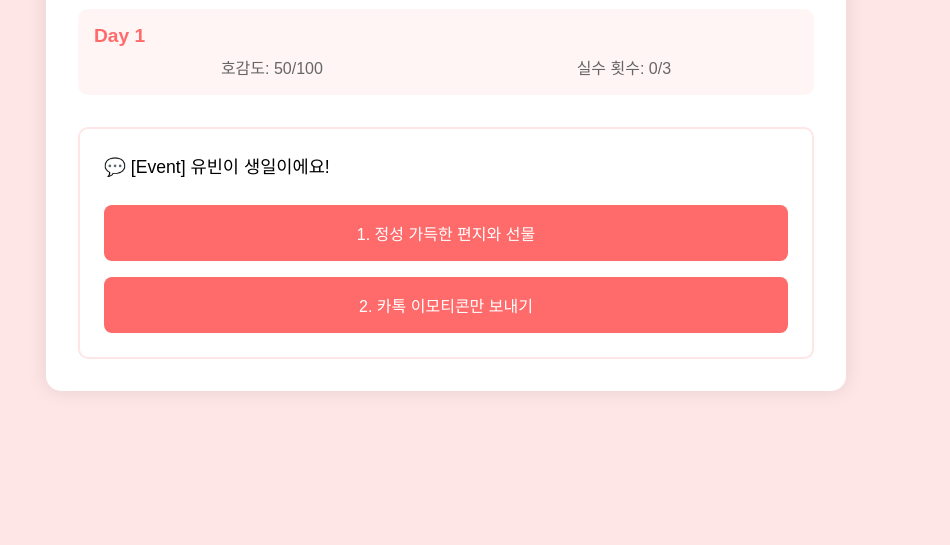
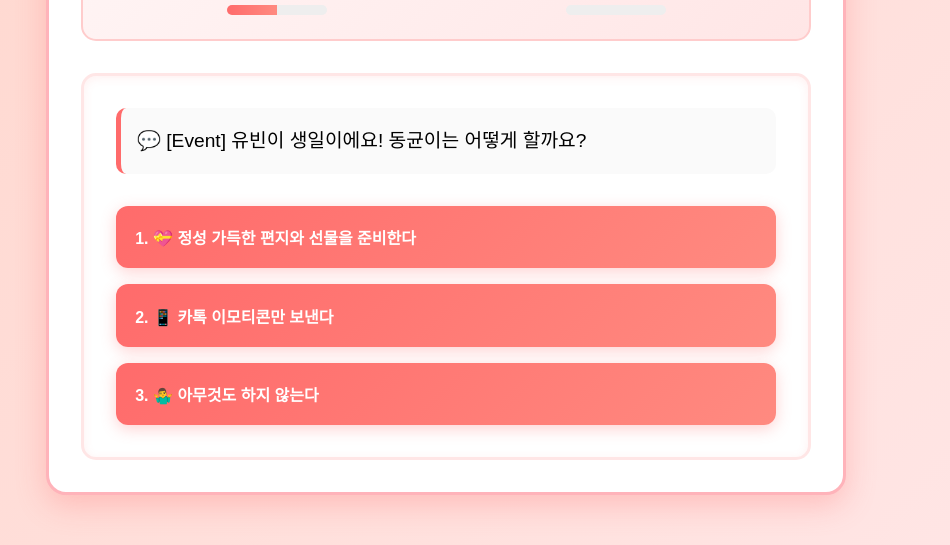
Before and after one commit to ssssssg-hub/DongGyun, a plain HTML site: page index.html in a window 1280 px wide. Shown: the part 255-800 px from the top of the page, without its empty margins (194-1144 px from the left). Drawn offline with Linux system fonts and the light colour scheme.

Commit message:
화면추가

```diff
--- a/game.js
+++ b/game.js
@@ -13,10 +13,15 @@ class DatingSimulator {
     this.events = [
       {
         day: 1,
-        text: "💬 [Event] 유빈이 생일이에요!",
+        text: "💬 [Event] 유빈이 생일이에요! 동균이는 어떻게 할까요?",
         choices: [
-          { text: "정성 가득한 편지와 선물", affection: 10, flag: "hasGift" },
-          { text: "카톡 이모티콘만 보내기", affection: -5 },
+          {
+            text: "💝 정성 가득한 편지와 선물을 준비한다",
+            affection: 12,
+            flag: "hasGift",
+          },
+          { text: "📱 카톡 이모티콘만 보낸다", affection: -5 },
+          { text: "🤷‍♂️ 아무것도 하지 않는다", affection: -10 },
         ],
       },
       {
@@ -24,11 +29,12 @@ class DatingSimulator {
         text: "💬 [Event] 동균이가 유빈이에게 밥 약속을 잡으려 해요.",
         choices: [
           {
-            text: "'이번 주말 어때? 내가 맛집 찾아볼게!'",
+            text: "🍽️ '이번 주말 어때? 내가 맛집 찾아볼게!'",
             affection: 10,
             flag: "hasDate",
           },
-          { text: "'그냥 대충 근처에서 먹자'", affection: -5 },
+          { text: "😐 '그냥 대충 근처에서 먹자'", affection: -3 },
+          { text: "📞 '언제든 시간 되면 연락해'", affection: 5 },
         ],
       },
       {
@@ -36,111 +42,128 @@ class DatingSimulator {
         text: "💬 [Event] 유빈이가 동균이에게 영화를 보자고 해요.",
         choices: [
           {
-            text: "'좋아! 로맨스 영화는 어때?'",
-            affection: 5,
+            text: "💕 '좋아! 로맨스 영화는 어때?'",
+            affection: 8,
             flag: "hasMovie",
           },
-          { text: "'난 액션 영화가 좋은데...'", affection: -3 },
+          { text: "💥 '난 액션 영화가 좋은데...'", affection: -3 },
+          { text: "🤔 '네가 고르는 걸로 하자'", affection: 6 },
         ],
       },
       {
         day: 4,
-        text: "💬 [Event] 유빈이가 갑자기 기분이 좋지 않아요.",
+        text: "💬 [Event] 유빈이가 갑자기 기분이 좋지 않아 보여요.",
         choices: [
-          { text: "'무슨 일 있어? 내가 들어줄게'", affection: 8 },
-          { text: "'나도 오늘 컨디션이 안 좋아'", affection: -7 },
+          { text: "🤗 '무슨 일 있어? 내가 들어줄게'", affection: 10 },
+          { text: "😕 '나도 오늘 컨디션이 안 좋아'", affection: -7 },
+          { text: "☕ '커피 한잔 할까? 기분 전환하자'", affection: 7 },
         ],
       },
       {
         day: 5,
-        text: "💬 [Event] 유빈이가 여행을 가자고 해요.",
+        text: "💬 [Event] 유빈이가 여행을 가자고 제안해요.",
         choices: [
-          { text: "'좋아! 제주도는 어때?'", affection: 12, flag: "hasTravel" },
-          { text: "'여행은 좀 부담스러울 것 같아'", affection: -8 },
+          {
+            text: "✈️ '좋아! 제주도는 어때?'",
+            affection: 15,
+            flag: "hasTravel",
+          },
+          { text: "😰 '여행은 좀 부담스러울 것 같아'", affection: -8 },
+          { text: "🗓️ '계획을 세워보자'", affection: 8 },
         ],
       },
       {
         day: 6,
-        text: "💬 [Event] 유빈이의 친구가 동균이를 만나고 싶어해요.",
+        text: "💬 [Event] 유빈이의 친구들이 동균이를 만나고 싶어해요.",
         choices: [
-          { text: "'좋아! 같이 밥 먹자'", affection: 7 },
-          { text: "'아직은 좀 그렇지 않을까?'", affection: -5 },
+          { text: "😊 '좋아! 같이 밥 먹자'", affection: 9 },
+          { text: "😬 '아직은 좀 그렇지 않을까?'", affection: -5 },
+          { text: "🎉 '언제든 환영이야!'", affection: 12 },
         ],
       },
       {
         day: 7,
-        text: "💬 [Event] 유빈이가 동균이의 취미에 대해 물어봐요.",
+        text: "💬 [Event] 유빈이가 동균이의 취미에 대해 궁금해해요.",
         choices: [
-          { text: "'책 읽는 걸 좋아해. 너는?'", affection: 6 },
-          { text: "'별로 취미 없어'", affection: -4 },
+          { text: "📚 '책 읽는 걸 좋아해. 너는 어때?'", affection: 8 },
+          { text: "🤷‍♂️ '별로 취미 없어'", affection: -4 },
+          { text: "🎮 '게임이랑 영화 보는 거 좋아해'", affection: 6 },
         ],
       },
       {
         day: 8,
         text: "💬 [Event] 유빈이가 동균이의 과거 연애 경험을 물어봐요.",
         choices: [
-          { text: "'솔직하게 이야기하기'", affection: 5 },
-          { text: "'그런 얘기는 좀 그렇지 않을까?'", affection: -6 },
+          { text: "😌 솔직하게 이야기한다", affection: 7 },
+          { text: "😅 '그런 얘기는 좀 그렇지 않을까?'", affection: -6 },
+          { text: "🤗 '너만 있으면 돼'", affection: 10 },
         ],
       },
       {
         day: 9,
-        text: "💬 [Event] 유빈이가 동균이에게 고민을 털어놓아요.",
+        text: "💬 [Event] 유빈이가 동균이에게 진지한 고민을 털어놓아요.",
         choices: [
-          { text: "'진심으로 공감하고 조언하기'", affection: 10 },
-          { text: "'그냥 대충 넘기기'", affection: -8 },
+          { text: "🫂 진심으로 공감하고 조언한다", affection: 12 },
+          { text: "😐 그냥 대충 넘긴다", affection: -10 },
+          { text: "💪 '함께 해결해보자'", affection: 15 },
         ],
       },
       {
         day: 10,
-        text: "💬 [Event] 유빈이가 동균이에게 고백을 기다리고 있어요.",
+        text: "💬 [Event] 분위기가 무르익었어요. 유빈이가 고백을 기다리고 있는 것 같아요.",
         choices: [
           {
-            text: "'너를 좋아해. 나랑 사귀자'",
-            affection: 15,
+            text: "💖 '너를 좋아해. 나랑 사귀자'",
+            affection: 20,
             flag: "hasConfession",
           },
-          { text: "'아직은 좀 이른 것 같아'", affection: -10 },
+          { text: "😰 '아직은 좀 이른 것 같아'", affection: -12 },
+          { text: "🤝 '좋은 친구로 지내자'", affection: -5 },
         ],
       },
       {
         day: 11,
-        text: "💬 [Event] 유빈이의 부모님이 동균이를 만나고 싶어해요.",
+        text: "💬 [Event] 유빈이의 부모님이 동균이를 만나고 싶어하세요.",
         choices: [
-          { text: "'기꺼이 만나러 가기'", affection: 12 },
-          { text: "'아직은 좀 부담스러워'", affection: -8 },
+          { text: "😊 기꺼이 만나러 간다", affection: 12 },
+          { text: "😬 '아직은 좀 부담스러워'", affection: -8 },
+          { text: "🎁 '선물을 준비해서 가야겠어'", affection: 15 },
         ],
       },
       {
         day: 12,
         text: "💬 [Event] 유빈이가 동균이의 미래 계획을 물어봐요.",
         choices: [
-          { text: "'진지하게 미래 계획 이야기하기'", affection: 10 },
-          { text: "'아직은 잘 모르겠어'", affection: -5 },
+          { text: "💼 진지하게 미래 계획을 이야기한다", affection: 10 },
+          { text: "🤷‍♂️ '아직은 잘 모르겠어'", affection: -5 },
+          { text: "💕 '너와 함께하는 미래를 꿈꿔'", affection: 15 },
         ],
       },
       {
         day: 13,
-        text: "💬 [Event] 유빈이가 동균이에게 선물을 주고 싶어해요.",
+        text: "💬 [Event] 유빈이가 동균이에게 특별한 선물을 주려고 해요.",
         choices: [
-          { text: "'고마워, 나도 너를 위한 선물이 있어'", affection: 12 },
-          { text: "'선물은 좀 부담스러워'", affection: -7 },
+          { text: "🎁 '고마워, 나도 너를 위한 선물이 있어'", affection: 12 },
+          { text: "😅 '선물은 좀 부담스러워'", affection: -7 },
+          { text: "🤗 '네 마음이 가장 소중해'", affection: 10 },
         ],
       },
       {
         day: 14,
-        text: "�� [Event] 유빈이가 동균이의 취향을 물어봐요.",
+        text: "💬 [Event] 유빈이가 동균이의 취향에 대해 더 자세히 알고 싶어해요.",
         choices: [
-          { text: "'자세히 설명해주기'", affection: 8 },
-          { text: "'별로 특별한 취향은 없어'", affection: -5 },
+          { text: "📝 자세히 설명해준다", affection: 8 },
+          { text: "😐 '별로 특별한 취향은 없어'", affection: -5 },
+          { text: "💕 '너의 취향도 궁금해'", affection: 10 },
         ],
       },
       {
         day: 15,
-        text: "💬 [Event] 유빈이가 동균이에게 특별한 날을 만들어주고 싶어해요.",
+        text: "💬 [Event] 유빈이가 동균이와 함께 특별한 하루를 만들고 싶어해요.",
         choices: [
-          { text: "'함께 특별한 추억 만들기'", affection: 15 },
-          { text: "'평범한 데이트로 만족하기'", affection: 5 },
+          { text: "🌟 함께 특별한 추억을 만든다", affection: 18 },
+          { text: "😊 평범한 데이트로 만족한다", affection: 8 },
+          { text: "💖 '매일이 너와 함께라면 특별해'", affection: 20 },
         ],
       },
     ];
@@ -156,6 +179,17 @@ class DatingSimulator {
     document.getElementById("day-info").textContent = `Day ${this.day}`;
     document.getElementById("affection").textContent = this.affection;
     document.getElementById("mistakes").textContent = this.mistakes;
+
+    // Update progress bars
+    const affectionPercent = (this.affection / 100) * 100;
+    const mistakesPercent = (this.mistakes / 3) * 100;
+
+    document.getElementById(
+      "affection-fill"
+    ).style.width = `${affectionPercent}%`;
+    document.getElementById(
+      "mistakes-fill"
+    ).style.width = `${mistakesPercent}%`;
   }
 
   showCurrentEvent() {
@@ -181,6 +215,11 @@ class DatingSimulator {
   }
 
   makeChoice(choice) {
+    // Disable all buttons to prevent double clicks
+    const buttons = document.querySelectorAll(".choice-btn");
+    buttons.forEach((btn) => (btn.disabled = true));
+
+    setTimeout(() => {
       this.affection += choice.affection;
       this.affection = Math.max(0, Math.min(100, this.affection));
 
@@ -200,6 +239,7 @@ class DatingSimulator {
       } else {
         this.showCurrentEvent();
       }
+    }, 500);
   }
 
   endGame() {
@@ -207,24 +247,47 @@ class DatingSimulator {
     const choices = document.getElementById("choices");
 
     let endingMessage = "";
+    let endingEmoji = "";
 
     if (this.mistakes >= 3) {
-      endingMessage = "❌ 실수를 너무 많이 해서 유빈이가 실망했어요...";
+      endingMessage =
+        "실수를 너무 많이 해서 유빈이가 실망했어요... 다음엔 더 신중하게 행동해보세요!";
+      endingEmoji = "❌";
     } else if (this.affection <= 0) {
-      endingMessage = "💔 호감도가 0이 되어 유빈이가 떠났어요...";
+      endingMessage =
+        "호감도가 0이 되어 유빈이가 떠났어요... 상대방의 마음도 생각해보세요.";
+      endingEmoji = "💔";
     } else if (this.affection >= 90 && this.specialFlags.hasConfession) {
-      endingMessage = "💖 완벽한 엔딩! 유빈이와 행복한 연애를 시작했어요!";
+      endingMessage =
+        "완벽한 엔딩! 유빈이와 행복한 연애를 시작했어요! 두 사람의 미래가 기대되네요!";
+      endingEmoji = "💖";
     } else if (this.affection >= 80) {
-      endingMessage = "💕 좋은 엔딩! 유빈이와의 관계가 더 깊어졌어요!";
-    } else if (this.affection >= 70) {
-      endingMessage = "💝 평범한 엔딩! 유빈이와 친구로 남았어요.";
+      endingMessage =
+        "좋은 엔딩! 유빈이와의 관계가 더욱 깊어졌어요! 앞으로도 서로를 아끼세요.";
+      endingEmoji = "💕";
+    } else if (this.affection >= 60) {
+      endingMessage =
+        "평범한 엔딩! 유빈이와 좋은 친구로 남았어요. 우정도 소중한 관계랍니다.";
+      endingEmoji = "💝";
     } else {
-      endingMessage = "💔 아쉬운 엔딩... 유빈이와의 관계가 소원해졌어요.";
+      endingMessage =
+        "아쉬운 엔딩... 유빈이와의 관계가 소원해졌어요. 다시 시도해보세요!";
+      endingEmoji = "😢";
     }
 
-    eventText.textContent = endingMessage;
+    eventText.innerHTML = `
+          <div class="ending-container">
+              <div class="ending-text">${endingEmoji} ${endingMessage}</div>
+              <div style="margin: 1rem 0; font-size: 1.1rem;">
+                  최종 호감도: ${this.affection}/100<br>
+                  실수 횟수: ${this.mistakes}/3<br>
+                  진행한 날: ${this.day - 1}일
+              </div>
+          </div>
+      `;
+
     choices.innerHTML =
-      '<button class="choice-btn" onclick="location.reload()">다시 시작하기</button>';
+      '<button class="restart-btn" onclick="location.reload()">🔄 다시 시작하기</button>';
   }
 }
 
--- a/index.html
+++ b/index.html
@@ -12,8 +12,18 @@
       <div class="game-info">
         <div id="day-info">Day 1</div>
         <div id="stats">
-          <div>호감도: <span id="affection">50</span>/100</div>
-          <div>실수 횟수: <span id="mistakes">0</span>/3</div>
+          <div class="stat-item">
+            <div>호감도: <span id="affection">50</span>/100</div>
+            <div class="affection-bar">
+              <div class="affection-fill" id="affection-fill"></div>
+            </div>
+          </div>
+          <div class="stat-item">
+            <div>실수 횟수: <span id="mistakes">0</span>/3</div>
+            <div class="mistakes-bar">
+              <div class="mistakes-fill" id="mistakes-fill"></div>
+            </div>
+          </div>
         </div>
       </div>
       <div class="event-container">
--- a/style.css
+++ b/style.css
@@ -6,59 +6,117 @@
 
 body {
   font-family: "Arial", sans-serif;
-  background-color: #ffe6e6;
+  background: linear-gradient(135deg, #ffe6e6, #ffd6cc);
   min-height: 100vh;
   display: flex;
   justify-content: center;
   align-items: center;
+  animation: backgroundShift 10s ease-in-out infinite alternate;
+}
+
+@keyframes backgroundShift {
+  0% {
+    background: linear-gradient(135deg, #ffe6e6, #ffd6cc);
+  }
+  100% {
+    background: linear-gradient(135deg, #ffd6cc, #ffe6e6);
+  }
 }
 
 .game-container {
   background-color: white;
   padding: 2rem;
-  border-radius: 15px;
-  box-shadow: 0 0 20px rgba(0, 0, 0, 0.1);
+  border-radius: 20px;
+  box-shadow: 0 10px 30px rgba(255, 107, 107, 0.3);
   max-width: 800px;
   width: 90%;
+  border: 3px solid #ffb3ba;
 }
 
 h1 {
   text-align: center;
   color: #ff6b6b;
   margin-bottom: 2rem;
+  text-shadow: 2px 2px 4px rgba(255, 107, 107, 0.3);
+  animation: pulse 2s ease-in-out infinite alternate;
+}
+
+@keyframes pulse {
+  0% {
+    transform: scale(1);
+  }
+  100% {
+    transform: scale(1.05);
+  }
 }
 
 .game-info {
-  background-color: #fff5f5;
-  padding: 1rem;
-  border-radius: 10px;
+  background: linear-gradient(135deg, #fff5f5, #ffe6e6);
+  padding: 1.5rem;
+  border-radius: 15px;
   margin-bottom: 2rem;
+  border: 2px solid #ffcccc;
 }
 
 #day-info {
-  font-size: 1.2rem;
+  font-size: 1.4rem;
   font-weight: bold;
   color: #ff6b6b;
-  margin-bottom: 0.5rem;
+  margin-bottom: 0.8rem;
+  text-align: center;
 }
 
 #stats {
   display: flex;
   justify-content: space-around;
   color: #666;
+  font-weight: bold;
+}
+
+.stat-item {
+  display: flex;
+  flex-direction: column;
+  align-items: center;
+  gap: 0.5rem;
+}
+
+.affection-bar,
+.mistakes-bar {
+  width: 100px;
+  height: 10px;
+  background-color: #eee;
+  border-radius: 5px;
+  overflow: hidden;
+}
+
+.affection-fill {
+  height: 100%;
+  background: linear-gradient(90deg, #ff6b6b, #ff8a80);
+  transition: width 0.5s ease;
+}
+
+.mistakes-fill {
+  height: 100%;
+  background: linear-gradient(90deg, #666, #999);
+  transition: width 0.5s ease;
 }
 
 .event-container {
   background-color: #fff;
-  padding: 1.5rem;
-  border-radius: 10px;
-  border: 2px solid #ffe6e6;
+  padding: 2rem;
+  border-radius: 15px;
+  border: 3px solid #ffe6e6;
+  box-shadow: inset 0 2px 10px rgba(255, 107, 107, 0.1);
 }
 
 #event-text {
-  font-size: 1.1rem;
-  margin-bottom: 1.5rem;
-  line-height: 1.6;
+  font-size: 1.2rem;
+  margin-bottom: 2rem;
+  line-height: 1.8;
+  padding: 1rem;
+  background-color: #fafafa;
+  border-radius: 10px;
+  border-left: 5px solid #ff6b6b;
 }
 
 #choices {
@@ -68,21 +126,81 @@ h1 {
 }
 
 .choice-btn {
-  padding: 1rem;
+  padding: 1.2rem;
   border: none;
-  background-color: #ff6b6b;
+  background: linear-gradient(135deg, #ff6b6b, #ff8a80);
   color: white;
-  border-radius: 8px;
+  border-radius: 12px;
   cursor: pointer;
-  transition: background-color 0.3s;
+  transition: all 0.3s ease;
   font-size: 1rem;
+  font-weight: bold;
+  text-align: left;
+  box-shadow: 0 4px 15px rgba(255, 107, 107, 0.3);
 }
 
 .choice-btn:hover {
-  background-color: #ff5252;
+  background: linear-gradient(135deg, #ff5252, #ff6b6b);
+  transform: translateY(-2px);
+  box-shadow: 0 6px 20px rgba(255, 107, 107, 0.4);
+}
+
+.choice-btn:active {
+  transform: translateY(0);
 }
 
 .choice-btn:disabled {
-  background-color: #ccc;
+  background: linear-gradient(135deg, #ccc, #ddd);
   cursor: not-allowed;
+  transform: none;
+  box-shadow: none;
 }
+
+.ending-container {
+  text-align: center;
+  padding: 2rem;
+  background: linear-gradient(135deg, #fff5f5, #ffe6e6);
+  border-radius: 15px;
+  margin-top: 1rem;
+}
+
+.ending-text {
+  font-size: 1.3rem;
+  font-weight: bold;
+  margin-bottom: 1rem;
+  color: #ff6b6b;
+}
+
+.restart-btn {
+  padding: 1rem 2rem;
+  background: linear-gradient(135deg, #4caf50, #45a049);
+  color: white;
+  border: none;
+  border-radius: 10px;
+  cursor: pointer;
+  font-size: 1.1rem;
+  font-weight: bold;
+  transition: all 0.3s ease;
+  box-shadow: 0 4px 15px rgba(76, 175, 80, 0.3);
+}
+
+.restart-btn:hover {
+  transform: translateY(-2px);
+  box-shadow: 0 6px 20px rgba(76, 175, 80, 0.4);
+}
+
+@media (max-width: 600px) {
+  .game-container {
+    padding: 1rem;
+    width: 95%;
+  }
+
+  h1 {
+    font-size: 1.5rem;
+  }
+
+  #stats {
+    flex-direction: column;
+    gap: 1rem;
+  }
+}
```
Also changed, not shown: 1 other file. Lines whose indentation alone changed are shown as unchanged.
